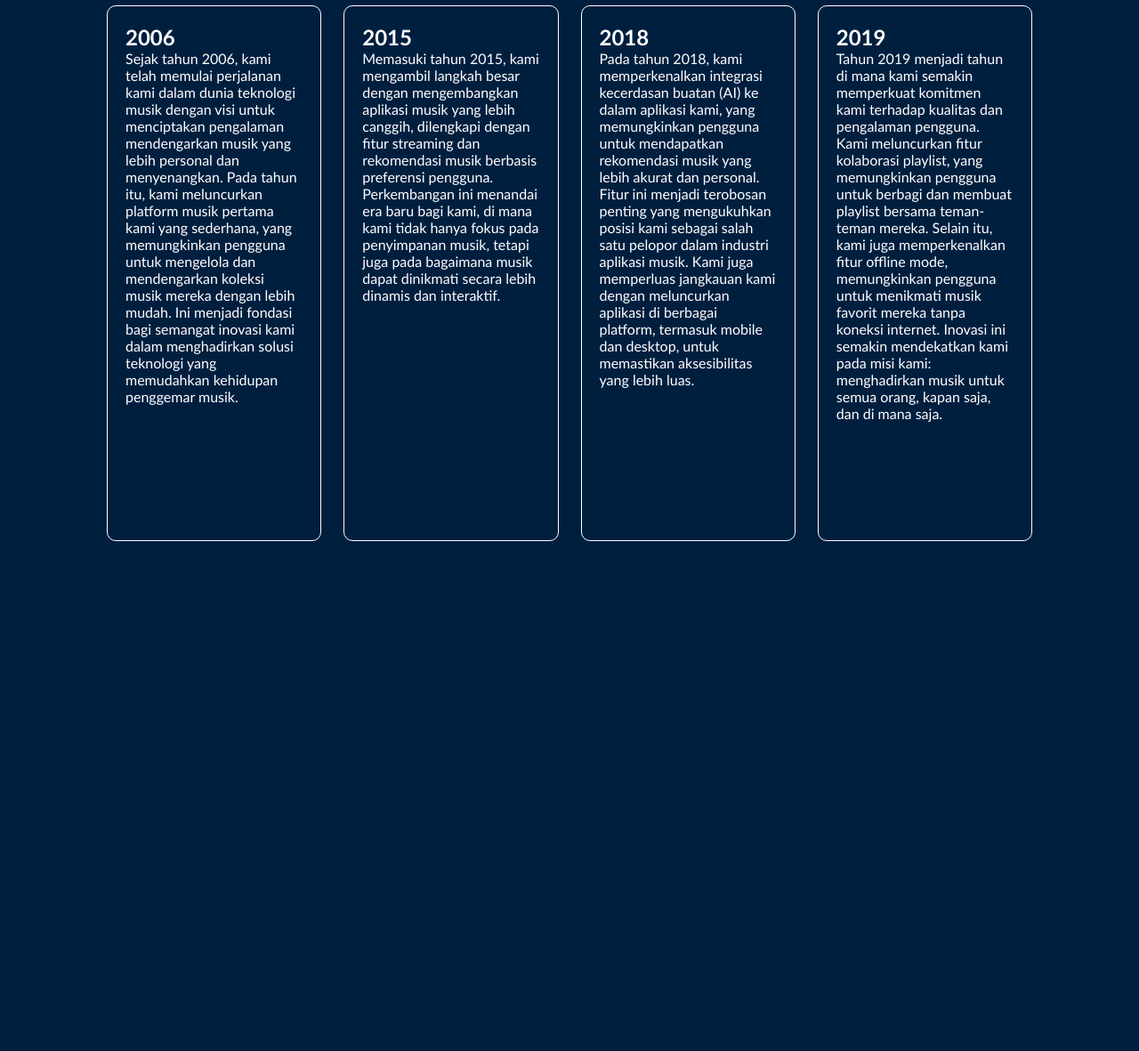
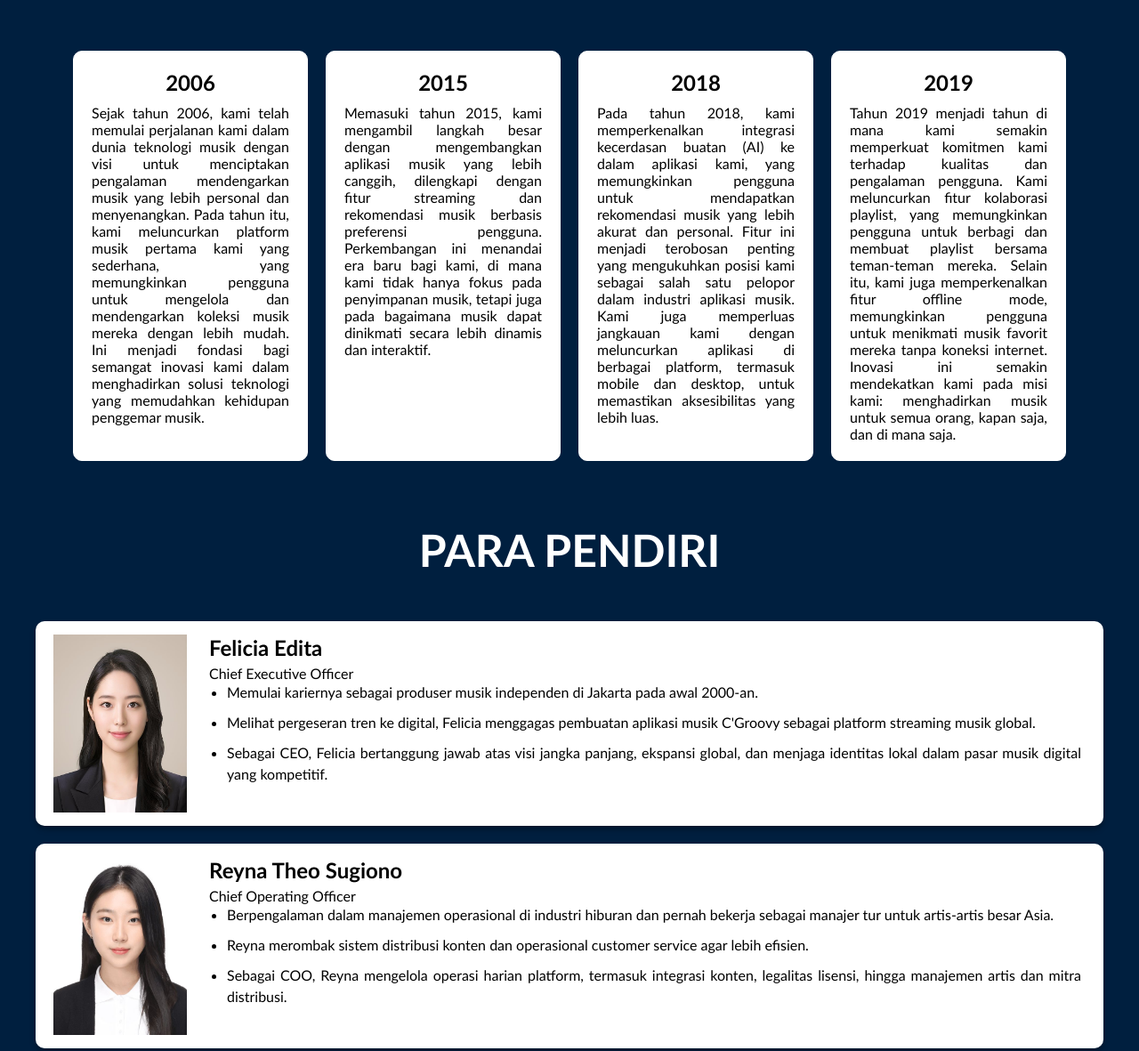
Before and after one commit to ReynaTheo/CGroovy, a plain HTML site: page html/about-us.html in a window 1280 px wide. Shown: the part 113-1294 px from the top of the page at 89% size. Before the commit the page ends 800 px from the top, so only its background shows below. Drawn offline with Linux system fonts and the light colour scheme.

Commit message:
UPDATE ABOUT US

```diff
--- a/css/about-us.css
+++ b/css/about-us.css
@@ -6,47 +6,160 @@
     background-color: rgb(0, 31, 63);
 }
 
-#main-content{
+
+.content-container{
     position: relative;
-    padding: 0px 120px;
+    padding: 0px 20px;
+    max-width: 1200px;
+    margin: 0 auto;
+
 }
 
-#history-container{
+.history-container{
     padding: 50px 0px;
+
+    h1{
+        font-size: 50px;
+    }
 }
 
-#history-cards{
-    margin-top: 30px;
+.history-content{
     display: flex;
-    justify-content: space-between;
-    gap: 25px;
+    justify-content: center;
+}
+
+.history-card-group{
+    display: flex;
+    flex-wrap: wrap;
+    justify-content: center;
+    gap: 20px;
+
 }
 
 .history-cards{
+    background-color: white;
+    color: black;
+    margin-top: 30px;
+    display: flex;
+    flex-direction: column;
+    gap: 10px;
     border: 1px solid white;
     width: 25%;
-    height: 70vh;
+    min-height: 250px;
     padding: 20px;
     border-radius: 10px;
     transition: 0.3s;
+    box-sizing: border-box;
+    flex: 0 0 22%; /* sekitar 4 card per baris, sisakan gap */
+    min-width: 260px;
+    p{
+        text-align: justify;
+        font-weight: thin;
+        background-color: white;
+        color: black;
+
+    }
+
+    h2{
+        text-align: center;
+        background-color: white;
+        color: black;
+    }
 }
 
-#history1{
-    background-position: center;
-}
-
-#history2{
-    background-position: center;
-}
-
-#history3{
-    background-position: center;
-}
-
-#history4{
-    background-position: center;
-}
 
 .history-cards:hover{
     transform: translateY(-20px);
 }
+
+
+.founder-container{
+    max-width: 1200px;
+    margin: 0 auto;
+
+    h1{
+        font-size: 50px;
+        padding: 20px;
+    }
+}
+
+h1 {
+    text-align: center;
+    margin-bottom: 30px;
+}
+
+
+
+.founder-cards {
+    display: flex;
+    background-color: white;
+    color: black;
+    padding: 15px 20px;
+    margin-bottom: 20px;
+    border-radius: 10px;
+    box-shadow: 0 4px 6px rgba(0, 0, 0, 0.3);
+    gap: 20px;
+    img{
+        width: 150px;
+        height: 200px;
+        display: block;
+
+    }
+
+    h3 {
+        margin: 0;
+        /* font-size: 18px; */
+        font-size: 150%;
+        background-color: #fff;
+        color: black;
+
+    }
+
+    h4 {
+        margin-top: 5px;
+        /* font-size: 16px; */
+        font-size: 100%;
+        font-weight: normal;
+        background-color: #fff;
+        color: black;
+    }
+
+    ul {
+        padding-left: 20px;
+        background-color: #fff;
+        color: black;
+
+    }
+
+    li {
+        margin-bottom: 10px;
+        line-height: 1.5;
+        background-color: #fff;
+        color: black;
+        text-align: justify;
+        font-size: 100%;
+    }
+
+}
+
+.card-content{
+    padding: 0px 5px;
+    background-color: white;
+
+}
+
+
+
+/* Saat layar < 1024px, jadi 2x2 layout */
+@media (max-width: 1024px) {
+    .history-cards {
+        flex: 0 0 48%; /* 2 per baris */
+    }
+}
+
+/* Saat layar < 600px, jadi 1 per baris */
+@media (max-width: 600px) {
+    .history-cards {
+        flex: 0 0 100%;
+    }
+}
--- a/html/about-us.html
+++ b/html/about-us.html
@@ -7,23 +7,28 @@
     <link rel="stylesheet" href="../css/about-us.css">
 </head>
 <body>
-    <div id="main-content">
-        <div id="history-container">
+    <div class="container">
+        <div class="content-container">
+            <div class="history-container">
                 <h1>HISTORY OF C'GROOVY</h1>
-            <div id="history-cards">
-                <div class="history-cards" id="history1">
+                <div class="history-content">
+                    <div class="history-card-group">
+                        <div class="history-cards">
                             <h2>2006</h2>
                             <p>Sejak tahun 2006, kami telah memulai perjalanan kami dalam dunia teknologi musik dengan visi untuk menciptakan pengalaman mendengarkan musik yang lebih personal dan menyenangkan. Pada tahun itu, kami meluncurkan platform musik pertama kami yang sederhana, yang memungkinkan pengguna untuk mengelola dan mendengarkan koleksi musik mereka dengan lebih mudah. Ini menjadi fondasi bagi semangat inovasi kami dalam menghadirkan solusi teknologi yang memudahkan kehidupan penggemar musik.</p>
                         </div>
-                <div class="history-cards" id="history1">
+
+                        <div class="history-cards">
                             <h2>2015</h2>
                             <p>Memasuki tahun 2015, kami mengambil langkah besar dengan mengembangkan aplikasi musik yang lebih canggih, dilengkapi dengan fitur streaming dan rekomendasi musik berbasis preferensi pengguna. Perkembangan ini menandai era baru bagi kami, di mana kami tidak hanya fokus pada penyimpanan musik, tetapi juga pada bagaimana musik dapat dinikmati secara lebih dinamis dan interaktif.</p>
                         </div>
-                <div class="history-cards" id="history1">
+
+                        <div class="history-cards">
                             <h2>2018</h2>
                             <p>Pada tahun 2018, kami memperkenalkan integrasi kecerdasan buatan (AI) ke dalam aplikasi kami, yang memungkinkan pengguna untuk mendapatkan rekomendasi musik yang lebih akurat dan personal. Fitur ini menjadi terobosan penting yang mengukuhkan posisi kami sebagai salah satu pelopor dalam industri aplikasi musik. Kami juga memperluas jangkauan kami dengan meluncurkan aplikasi di berbagai platform, termasuk mobile dan desktop, untuk memastikan aksesibilitas yang lebih luas.</p>
                         </div>
-                <div class="history-cards" id="history1">
+
+                        <div class="history-cards">
                             <h2>2019</h2>
                             <p>Tahun 2019 menjadi tahun di mana kami semakin memperkuat komitmen kami terhadap kualitas dan pengalaman pengguna. Kami meluncurkan fitur kolaborasi playlist, yang memungkinkan pengguna untuk berbagi dan membuat playlist bersama teman-teman mereka. Selain itu, kami juga memperkenalkan fitur offline mode, memungkinkan pengguna untuk menikmati musik favorit mereka tanpa koneksi internet. Inovasi ini semakin mendekatkan kami pada misi kami: menghadirkan musik untuk semua orang, kapan saja, dan di mana saja.</p>
                         </div>
@@ -31,5 +36,51 @@
                 </div>
             </div>
 
+            <div class="founder-container">
+                <h1>PARA PENDIRI</h1>
+                <div class="founder-content">
+                    <div class="founder-cards">
+                    <img src="../assets/CEO.jpeg" alt="">
+                        <div class="card-content">
+                            <h3>Felicia Edita</h3>
+                            <h4>Chief Executive Officer</h4>
+                            <ul>
+                                <li>Memulai kariernya sebagai produser musik independen di Jakarta pada awal 2000-an.</li>
+                                <li>Melihat pergeseran tren ke digital, Felicia menggagas pembuatan aplikasi musik C'Groovy sebagai platform streaming musik global.</li>
+                                <li>Sebagai CEO, Felicia bertanggung jawab atas visi jangka panjang, ekspansi global, dan menjaga identitas lokal dalam pasar musik digital yang kompetitif.</li>
+                            </ul>
+                        </div>
+                    </div>
+
+                    <div class="founder-cards">
+                        <img src="../assets/COO.jpeg" alt="">
+                        <div class="card-content">
+                            <h3>Reyna Theo Sugiono</h3>
+                            <h4>Chief Operating Officer</h4>
+                                <ul>
+                                    <li>Berpengalaman dalam manajemen operasional di industri hiburan dan pernah bekerja sebagai manajer tur untuk artis-artis besar Asia.</li>
+                                    <li>Reyna merombak sistem distribusi konten dan operasional customer service agar lebih efisien.</li>
+                                    <li>Sebagai COO, Reyna mengelola operasi harian platform, termasuk integrasi konten, legalitas lisensi, hingga manajemen artis dan mitra distribusi.</li>
+                                </ul>
+                            </div>
+                        </div>
+
+                    <div class="founder-cards">
+                        <img src="../assets/CTO.jpeg" alt="">
+                        <div class="card-content">
+                            <h3>Eleanor Kyrielle</h3>
+                            <h4>Chief Technology Officer</h4>
+                                <ul>
+                                    <li>Ia sebelumnya bekerja sebagai pengembang perangkat lunak di startup teknologi.</li>
+                                    <li>Eleanor merancang algoritma rekomendasi musik berbasis AI. Ia juga memimpin pengembangan aplikasi seluler dan infrastruktur cloud untuk memastikan kelancaran layanan streaming.</li>
+                                    <li>Sebagai CTO, Eleanor bertanggung jawab atas inovasi teknologi, keamanan platform, dan pengalaman pengguna, termasuk fitur-fitur interaktif seperti konser virtual dan audio berkualitas tinggi.</li>
+                                </ul>
+                            </div>
+                        </div>
+                </div>
+            </div>
+        </div>
+    </div>
+
 </body>
 </html>
```
Also changed, not shown: assets/CEO.jpeg (added), assets/COO.jpeg (added), assets/CTO.jpeg (added). Lines whose indentation alone changed are shown as unchanged.
